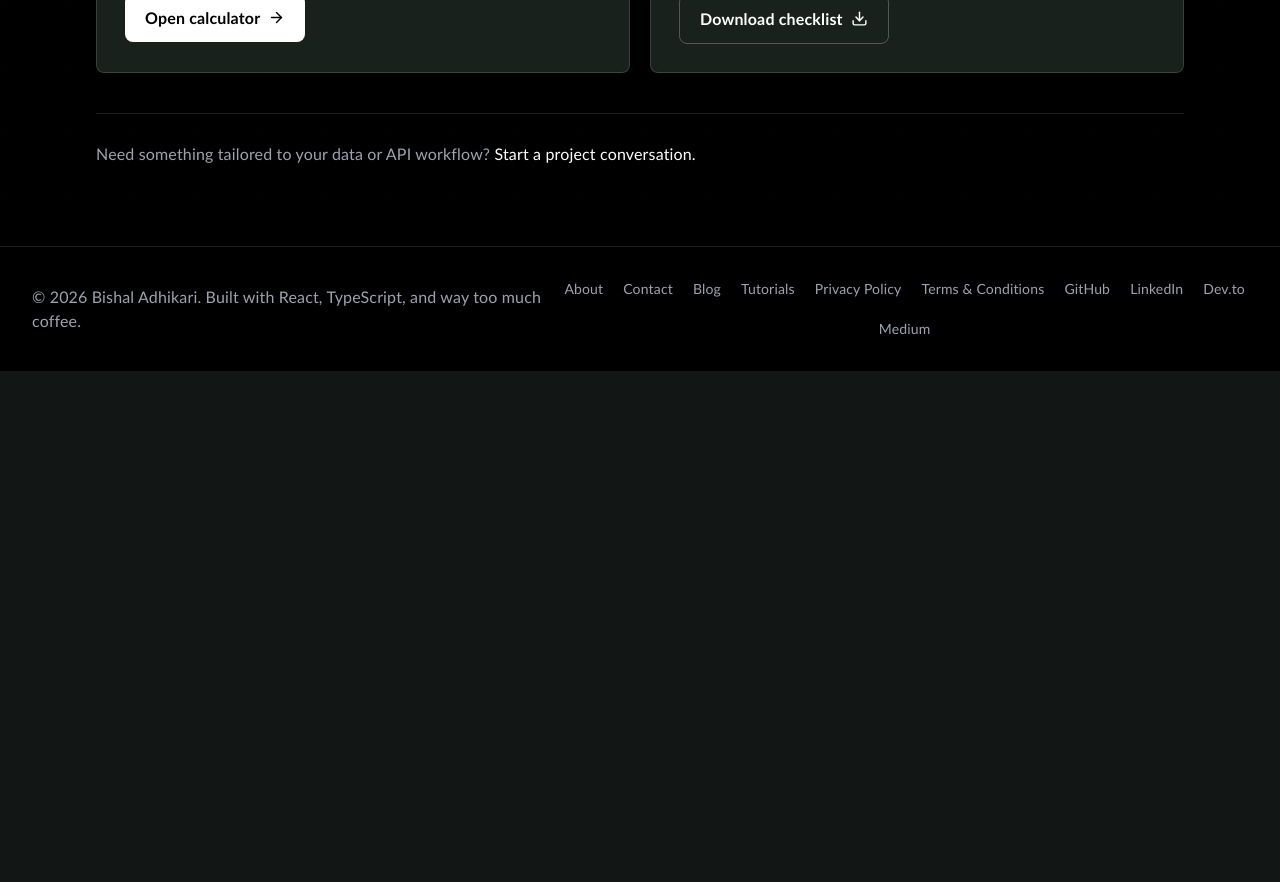
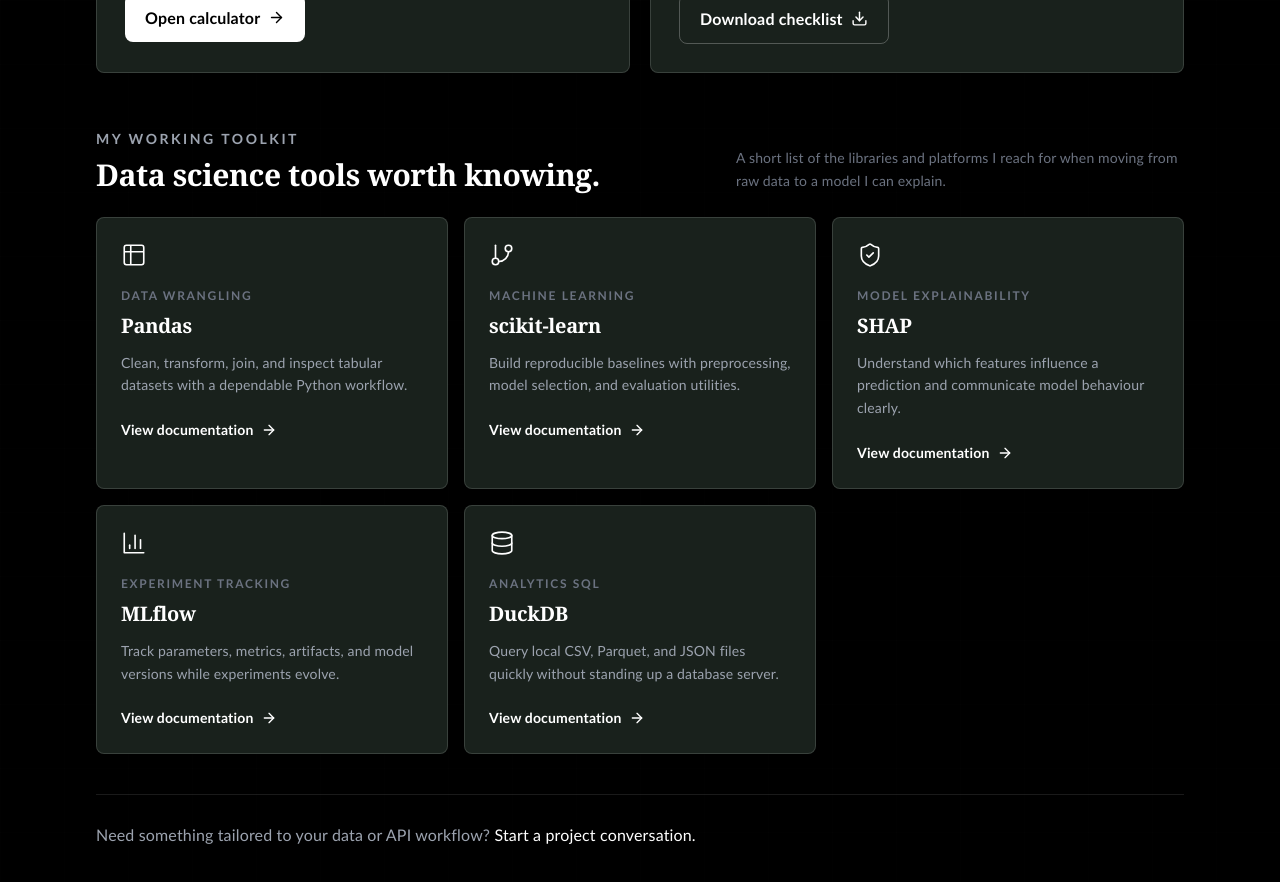
Before and after one commit to BishalAdhikari0123/Portfolio, a React (Vite) app: page /tools in a window 1280 px wide. Shown: the part 640-1522 px from the top of the page. Before the commit the page ends 1011 px from the top, so only its background shows below. Built offline with nearby package versions, Linux system fonts and the light colour scheme.

Commit message:
feat: add data science tools section with descriptions and links to resources

```diff
--- a/src/pages/ToolsPage.tsx
+++ b/src/pages/ToolsPage.tsx
@@ -1,5 +1,43 @@
-import { ArrowRight, BarChart3, Download } from "lucide-react";
+import { ArrowRight, BarChart3, Database, Download, GitBranch, ShieldCheck, Table2 } from "lucide-react";
 import { Link } from "react-router-dom";
+
+const dataScienceTools = [
+  {
+    name: "Pandas",
+    category: "DATA WRANGLING",
+    description: "Clean, transform, join, and inspect tabular datasets with a dependable Python workflow.",
+    href: "https://pandas.pydata.org/docs/",
+    icon: Table2,
+  },
+  {
+    name: "scikit-learn",
+    category: "MACHINE LEARNING",
+    description: "Build reproducible baselines with preprocessing, model selection, and evaluation utilities.",
+    href: "https://scikit-learn.org/stable/user_guide.html",
+    icon: GitBranch,
+  },
+  {
+    name: "SHAP",
+    category: "MODEL EXPLAINABILITY",
+    description: "Understand which features influence a prediction and communicate model behaviour clearly.",
+    href: "https://shap.readthedocs.io/en/latest/",
+    icon: ShieldCheck,
+  },
+  {
+    name: "MLflow",
+    category: "EXPERIMENT TRACKING",
+    description: "Track parameters, metrics, artifacts, and model versions while experiments evolve.",
+    href: "https://mlflow.org/docs/latest/ml/tracking/",
+    icon: BarChart3,
+  },
+  {
+    name: "DuckDB",
+    category: "ANALYTICS SQL",
+    description: "Query local CSV, Parquet, and JSON files quickly without standing up a database server.",
+    href: "https://duckdb.org/docs/",
+    icon: Database,
+  },
+];
 
 const ToolsPage: React.FC = () => {
   return (
@@ -40,6 +78,36 @@
           </article>
         </div>
 
+        <div className="mt-14">
+          <div className="mb-6 flex flex-wrap items-end justify-between gap-4">
+            <div>
+              <p className="mb-2 text-sm font-semibold uppercase tracking-[0.18em] text-gray-400">My working toolkit</p>
+              <h2 className="text-3xl font-bold text-white">Data science tools worth knowing.</h2>
+            </div>
+            <p className="max-w-md text-sm leading-relaxed text-gray-500">A short list of the libraries and platforms I reach for when moving from raw data to a model I can explain.</p>
+          </div>
+
+          <div className="grid gap-4 sm:grid-cols-2 lg:grid-cols-3">
+            {dataScienceTools.map(({ name, category, description, href, icon: Icon }) => (
+              <a
+                key={name}
+                href={href}
+                target="_blank"
+                rel="noreferrer"
+                className="glass-bw group rounded-lg border border-white/15 p-6 transition-colors hover:border-white/40"
+              >
+                <Icon className="mb-5 text-white" size={26} strokeWidth={1.5} />
+                <p className="mb-2 text-xs font-semibold tracking-[0.14em] text-gray-500">{category}</p>
+                <h3 className="mb-3 text-xl font-bold text-white">{name}</h3>
+                <p className="mb-5 text-sm leading-relaxed text-gray-400">{description}</p>
+                <span className="inline-flex items-center gap-2 text-sm font-semibold text-white">
+                  View documentation <ArrowRight className="transition-transform group-hover:translate-x-1" size={16} />
+                </span>
+              </a>
+            ))}
+          </div>
+        </div>
+
         <div className="mt-10 border-t border-white/10 pt-7 text-gray-400">
           Need something tailored to your data or API workflow? <Link to="/contact" className="text-white underline-animate">Start a project conversation.</Link>
         </div>
```
